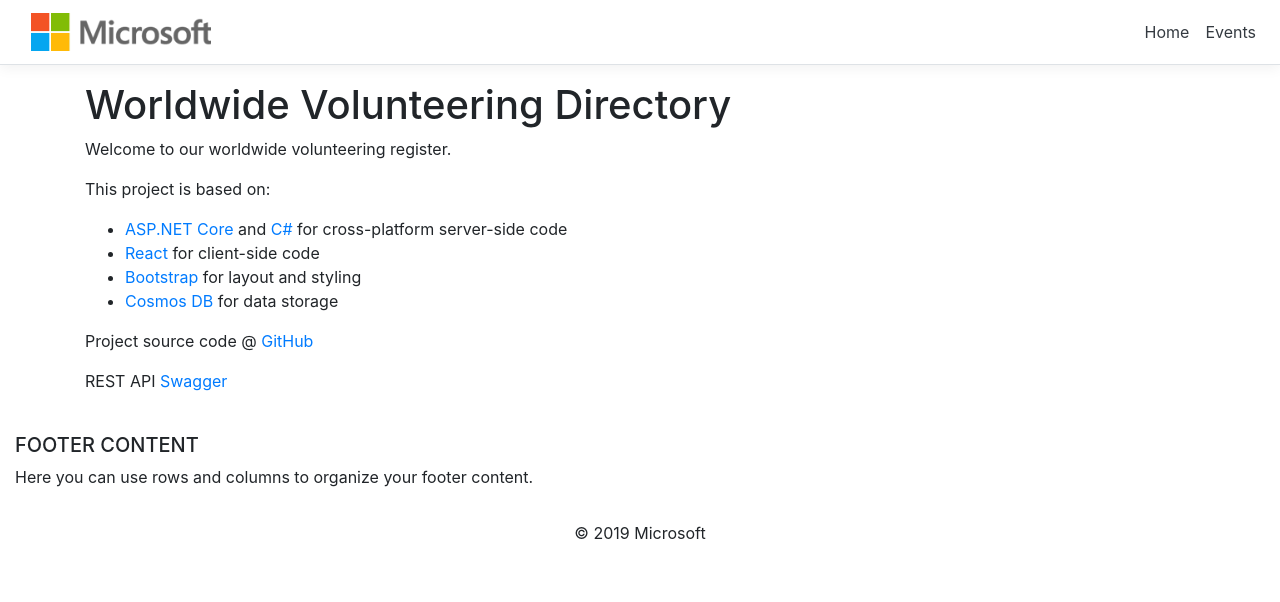
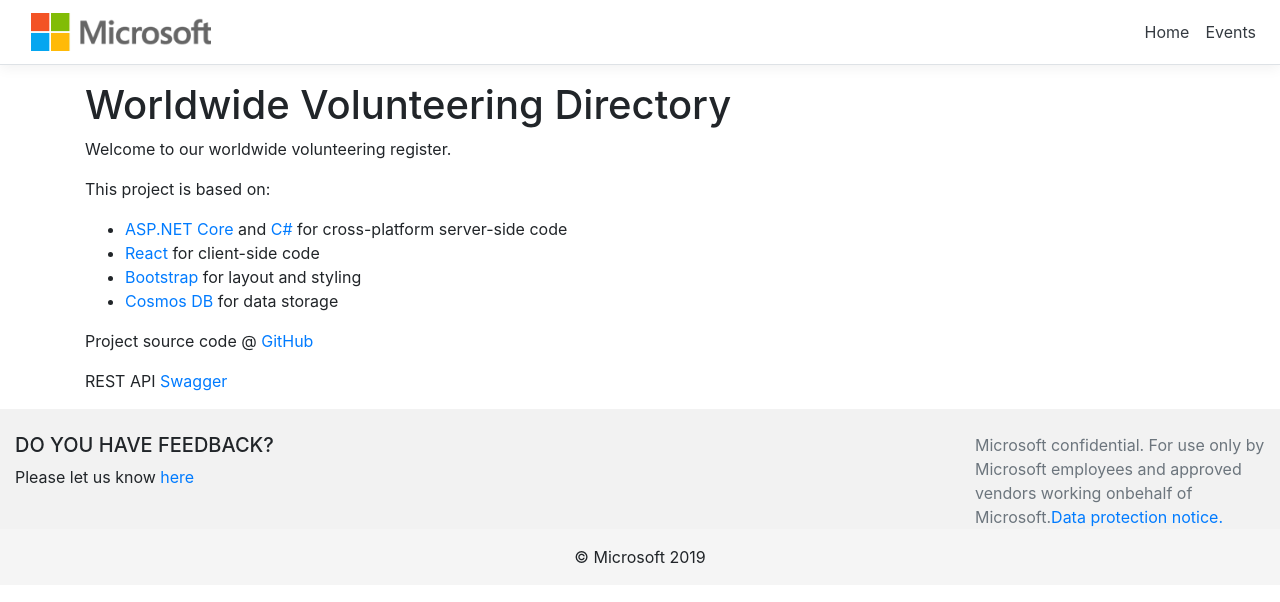
Before and after one commit to TomGeske/Volunteering, a React (Create React App) app in the folder src/ClientApp/: page / in a window 1280 px wide. Shown: the top 602 px of the page. Built offline with nearby package versions, Linux system fonts and the light colour scheme; what react-adal would draw is missing.

Commit message:
added a footer

```diff
--- a/src/ClientApp/package.json
+++ b/src/ClientApp/package.json
@@ -11,17 +11,17 @@
     "react-bootstrap": "^0.32.4",
     "react-dom": "^16.8.6",
     "react-router-bootstrap": "^0.25.0",
-    "react-router-dom": "^5.0.0",
+    "react-router-dom": "5.0.1",
     "react-table": "^6.10.0",
     "react-scripts": "2.0.5",
-    "reactstrap": "^6.3.0",
+    "reactstrap": "^8.0.0",
     "rimraf": "^2.6.3",
     "react-adal": "^0.4.23",
     "typescript": "^3.4.5"
   },
   "devDependencies": {
     "eslint": "^5.6.0",
-    "eslint-config-react-app": "^4.0.0"
+    "eslint-config-react-app": "^4.0.1"
   },
   "scripts": {
     "start": "rimraf ./build && react-scripts start",
--- a/src/ClientApp/src/components/Footer.js
+++ b/src/ClientApp/src/components/Footer.js
@@ -9,7 +9,7 @@
     return (
       <div>
         {/* Footer */}
-        <footer className="page-footer font-small blue pt-4">
+        <footer className="footer font-small mt-auto pt-4">
           {/* Footer Links */}
           <div className="container-fluid text-center text-md-left">
             {/* Grid row */}
@@ -17,16 +17,31 @@
               {/* Grid column */}
               <div className="col-md-6 mt-md-0 mt-3">
                 {/* Content */}
-                <h5 className="text-uppercase">Footer Content</h5>
-                <p>Here you can use rows and columns to organize your footer content.</p>
+                <h5 className="text-uppercase">Do you have feedback? </h5>
+                <p>Please let us know <a href="https://github.com/TomGeske/Volunteering/issues">here</a></p>
+                {/* Content */}
               </div>
+              {/* Grid column */}
+              <hr class="clearfix w-100 d-md-none pb-3" />
+              {/* Grid column */}
+              <div class="col-md-3 mb-md-0 mb-3">
+              </div>
+              {/* Grid column */}
+
+              {/* Grid column */}
+              <div class="col-md-3 mb-md-0 mb-3">
+                <span class="text-muted">
+                  Microsoft confidential. For use only by Microsof​t employees and approved vendors working on​​​behalf of​​ Microsoft.<a href="https://microsoft.sharepoint.com/teams/msdpn/sitepages/default.aspx">Data protection notice​​.</a>
+                </span>
+              </div>
+                  {/* Grid column */}
             </div>
                 {/* Grid row */}
               </div>
               {/* Footer Links */}
               {/* Copyright */}
               <div className="footer-copyright text-center py-3">
-            © 2019 Microsoft
+                &copy; Microsoft {new Date().getFullYear()}
               </div>
               {/* Copyright */}
         </footer>
--- a/src/ClientApp/src/index.css
+++ b/src/ClientApp/src/index.css
@@ -4,3 +4,11 @@
         padding-top: 50px;
     }
 }
+
+.footer {
+    background-color: #f2f2f2;
+}
+
+.footer-copyright {
+    background-color: #f5f5f5;
+}
--- a/src/ClientApp/src/index.js
+++ b/src/ClientApp/src/index.js
@@ -1,4 +1,5 @@
 import 'bootstrap/dist/css/bootstrap.css';
+import './index.css'
 import React from 'react';
 import ReactDOM from 'react-dom';
 import { Router } from 'react-router-dom';
```
Lines whose indentation alone changed are shown as unchanged.
